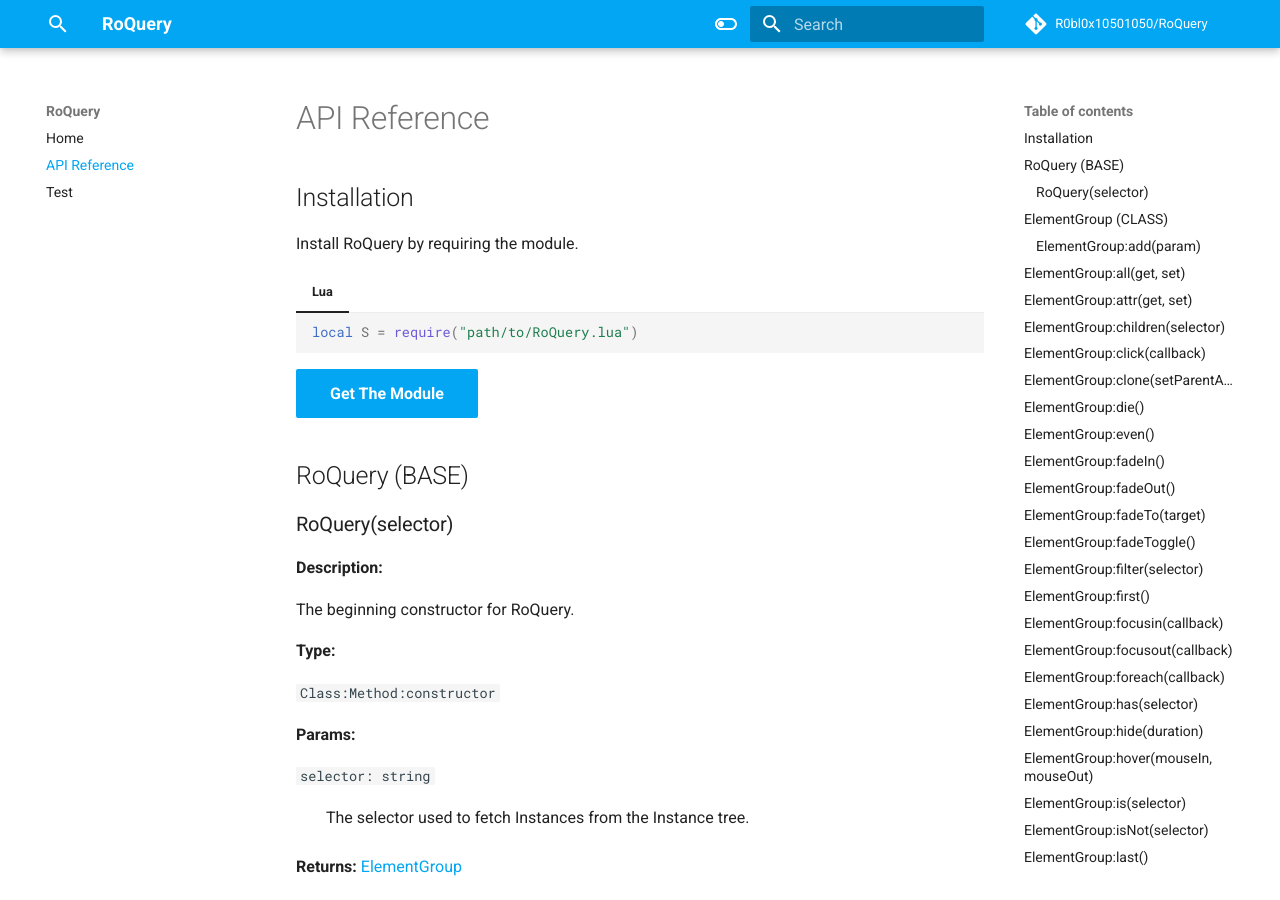
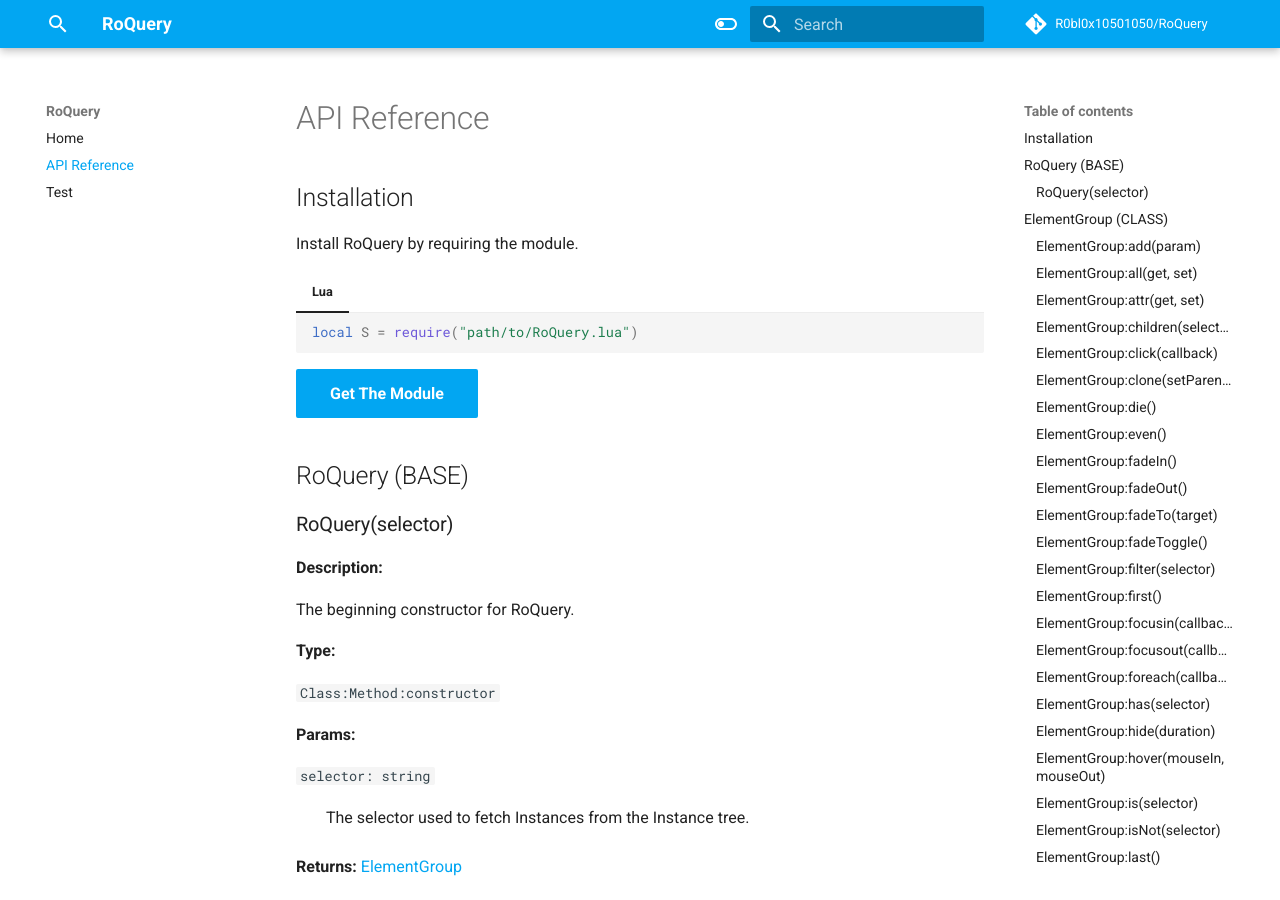
Before and after one commit to R0bl0x10501050/RoQuery, an MkDocs documentation site: the page built from docs/API.md, in a window 1280 px wide and 900 px high. Built offline with MkDocs 1.6.1 and Material for MkDocs 9.7.7, drawn with Linux system fonts in a browser that asks for light colours; comment, search, counter and statistics services are not loaded.

```diff
--- a/docs/API.md
+++ b/docs/API.md
@@ -55,7 +55,7 @@ Adds an instance in the Element.
 
 [ElementGroup](#elementgroup) of the new Element
 
-## ElementGroup:all(get, set)
+### ElementGroup:all(get, set)
 **Description:**
 
 Gets or sets a property/attribute of the Element.
@@ -78,7 +78,7 @@ IF get AND set: [ElementGroup](#elementgroup) (itself)
 
 IF get AND NOT set: `any`
 
-## ElementGroup:attr(get, set)
+### ElementGroup:attr(get, set)
 **Description:**
 
 Gets or sets an attribute of the Element.
@@ -101,7 +101,7 @@ IF get AND set: [ElementGroup](#elementgroup) (itself)
 
 IF get AND NOT set: `any`
 
-## ElementGroup:children(selector)
+### ElementGroup:children(selector)
 **Description:**
 
 Gets all children of the Element.
@@ -119,7 +119,7 @@ Gets all children of the Element.
 
 [ElementGroup](#elementgroup) of the children
 
-## ElementGroup:click(callback)
+### ElementGroup:click(callback)
 **Description:**
 
 Adds a callback to MouseButton1Click. Equivalent to `self:on("MouseButton1Click", callback)`.
@@ -137,7 +137,7 @@ Adds a callback to MouseButton1Click. Equivalent to `self:on("MouseButton1Click"
 
 [ElementGroup](#elementgroup) (itself)
 
-## ElementGroup:clone(setParentAutomatically)
+### ElementGroup:clone(setParentAutomatically)
 **Description:**
 
 Clones the Element.
@@ -155,7 +155,7 @@ Clones the Element.
 
 [ElementGroup](#elementgroup) of the new Element
 
-## ElementGroup:die()
+### ElementGroup:die()
 **Description:**
 
 Kills all connnections tied to the Element.
@@ -170,7 +170,7 @@ Kills all connnections tied to the Element.
 
 [ElementGroup](#elementgroup) (itself)
 
-## ElementGroup:even()
+### ElementGroup:even()
 **Description:**
 
 Returns the even-indexed Elements in the ElementGroup.
@@ -185,7 +185,7 @@ Returns the even-indexed Elements in the ElementGroup.
 
 [ElementGroup](#elementgroup) (the even-indexed entries)
 
-## ElementGroup:fadeIn()
+### ElementGroup:fadeIn()
 **Description:**
 
 Fades in the Element.
@@ -200,7 +200,7 @@ Fades in the Element.
 
 [ElementGroup](#elementgroup) (itself)
 
-## ElementGroup:fadeOut()
+### ElementGroup:fadeOut()
 **Description:**
 
 Fades out the Element.
@@ -215,7 +215,7 @@ Fades out the Element.
 
 [ElementGroup](#elementgroup) (itself)
 
-## ElementGroup:fadeTo(target)
+### ElementGroup:fadeTo(target)
 **Description:**
 
 Fades the Element to `target`.
@@ -233,7 +233,7 @@ Fades the Element to `target`.
 
 [ElementGroup](#elementgroup) (itself)
 
-## ElementGroup:fadeToggle()
+### ElementGroup:fadeToggle()
 **Description:**
 
 Toggle between invisible and visible.
@@ -248,7 +248,7 @@ Toggle between invisible and visible.
 
 [ElementGroup](#elementgroup) (itself)
 
-## ElementGroup:filter(selector)
+### ElementGroup:filter(selector)
 **Description:**
 
 Returns the current Elements that matched with the selector.
@@ -266,7 +266,7 @@ Returns the current Elements that matched with the selector.
 
 [ElementGroup](#elementgroup) (the Elements that matched with the selector)
 
-## ElementGroup:first()
+### ElementGroup:first()
 **Description:**
 
 Returns the first Element (in the form of an ElementGroup) of the current ElementGroup.
@@ -281,7 +281,7 @@ Returns the first Element (in the form of an ElementGroup) of the current Elemen
 
 [ElementGroup](#elementgroup) (the first Element)
 
-## ElementGroup:focusin(callback)
+### ElementGroup:focusin(callback)
 **Description:**
 
 Adds a callback to MouseEnter. Equivalent to `self:on("MouseEnter", callback)`.
@@ -299,7 +299,7 @@ Adds a callback to MouseEnter. Equivalent to `self:on("MouseEnter", callback)`.
 
 [ElementGroup](#elementgroup) (itself)
 
-## ElementGroup:focusout(callback)
+### ElementGroup:focusout(callback)
 **Description:**
 
 Adds a callback to MouseLeave. Equivalent to `self:on("MouseLeave", callback)`.
@@ -317,7 +317,7 @@ Adds a callback to MouseLeave. Equivalent to `self:on("MouseLeave", callback)`.
 
 [ElementGroup](#elementgroup) (itself)
 
-## ElementGroup:foreach(callback)
+### ElementGroup:foreach(callback)
 **Description:**
 
 Call the callback on each Element in the current ElementGroup.
@@ -335,7 +335,7 @@ Call the callback on each Element in the current ElementGroup.
 
 Table (the return value of all the callbacks)
 
-## ElementGroup:has(selector)
+### ElementGroup:has(selector)
 **Description:**
 
 Filter out the Elements that don't have a descendant that matches the selector.
@@ -353,7 +353,7 @@ Filter out the Elements that don't have a descendant that matches the selector.
 
 [ElementGroup](#elementgroup) (itself but filtered to not include the Elements that don't have a descendant that matches the selector)
 
-## ElementGroup:hide(duration)
+### ElementGroup:hide(duration)
 **Description:**
 
 Like self:fadeOut(), but time is customizable.
@@ -371,7 +371,7 @@ Like self:fadeOut(), but time is customizable.
 
 [ElementGroup](#elementgroup) (itself)
 
-## ElementGroup:hover(mouseIn, mouseOut)
+### ElementGroup:hover(mouseIn, mouseOut)
 **Description:**
 
 Adds up to two callbacks (MouseEnter, MouseLeave). Equivalent to `self:on("MouseEnter", mouseIn):on("MouseLeave", mouseOut)`.
@@ -392,7 +392,7 @@ Adds up to two callbacks (MouseEnter, MouseLeave). Equivalent to `self:on("Mouse
 
 [ElementGroup](#elementgroup) (itself)
 
-## ElementGroup:is(selector)
+### ElementGroup:is(selector)
 **Description:**
 
 Return true if at least one Elements in the ElementGroup matches the selector.
@@ -410,7 +410,7 @@ Return true if at least one Elements in the ElementGroup matches the selector.
 
 Boolean
 
-## ElementGroup:isNot(selector)
+### ElementGroup:isNot(selector)
 **Description:**
 
 Filters out Elements that DO match the selector.
@@ -428,7 +428,7 @@ Filters out Elements that DO match the selector.
 
 [ElementGroup](#elementgroup) (the non-matched Elements)
 
-## ElementGroup:last()
+### ElementGroup:last()
 **Description:**
 
 Returns the last Element (in the form of an ElementGroup) of the current ElementGroup.
@@ -443,7 +443,7 @@ Returns the last Element (in the form of an ElementGroup) of the current Element
 
 [ElementGroup](#elementgroup) (the last Element)
 
-## ElementGroup:odd()
+### ElementGroup:odd()
 **Description:**
 
 Returns the odd-indexed Elements in the ElementGroup.
@@ -458,7 +458,7 @@ Returns the odd-indexed Elements in the ElementGroup.
 
 [ElementGroup](#elementgroup) (the odd-indexed entries)
 
-## ElementGroup:on(eventName, tagName, callback)
+### ElementGroup:on(eventName, tagName, callback)
 **Description:**
 
 Adds a callback to event `instance[eventName]`.
@@ -482,7 +482,7 @@ Adds a callback to event `instance[eventName]`.
 
 [ElementGroup](#elementgroup) (itself)
 
-## ElementGroup:off(eventName, tagName)
+### ElementGroup:off(eventName, tagName)
 **Description:**
 
 Removes a callback from event `instance[eventName]`.
@@ -503,7 +503,7 @@ Removes a callback from event `instance[eventName]`.
 
 [ElementGroup](#elementgroup) (itself)
 
-## ElementGroup:parent()
+### ElementGroup:parent()
 **Description:**
 
 Gets the parent of the current Element.
@@ -518,7 +518,7 @@ Gets the parent of the current Element.
 
 [ElementGroup](#elementgroup) of the parent
 
-## ElementGroup:parents(selector)
+### ElementGroup:parents(selector)
 **Description:**
 
 Gets the parents of the current Element and filter out the ones that DO NOT match the selector.
@@ -536,7 +536,7 @@ Gets the parents of the current Element and filter out the ones that DO NOT matc
 
 [ElementGroup](#elementgroup) of the parents
 
-## ElementGroup:parentsUntil(selector)
+### ElementGroup:parentsUntil(selector)
 **Description:**
 
 Gets the parents of the current Element until one matches the selector.
@@ -554,7 +554,7 @@ Gets the parents of the current Element until one matches the selector.
 
 [ElementGroup](#elementgroup) of the parents
 
-## ElementGroup:prop(get, set)
+### ElementGroup:prop(get, set)
 **Description:**
 
 Gets or sets a property of the Element.
@@ -577,7 +577,7 @@ IF get AND set: [ElementGroup](#elementgroup) (itself)
 
 IF get AND NOT set: `any`
 
-## ElementGroup:remove(selector)
+### ElementGroup:remove(selector)
 **Description:**
 
 Deletes the Elements that match the selector, and returns the ones that don't.
@@ -595,7 +595,7 @@ Deletes the Elements that match the selector, and returns the ones that don't.
 
 [ElementGroup](#elementgroup) (the ones that weren't removed)
 
-## ElementGroup:setText(text)
+### ElementGroup:setText(text)
 **Description:**
 
 Sets the Text property of the Element.
@@ -613,7 +613,7 @@ Sets the Text property of the Element.
 
 [ElementGroup](#elementgroup) (itself)
 
-## ElementGroup:show(duration)
+### ElementGroup:show(duration)
 **Description:**
 
 Like self:fadeIn(), but time is customizable.
@@ -631,7 +631,7 @@ Like self:fadeIn(), but time is customizable.
 
 [ElementGroup](#elementgroup) (itself)
 
-## ElementGroup:wait(duration)
+### ElementGroup:wait(duration)
 **Description:**
 
 Yield the current thread.
```
